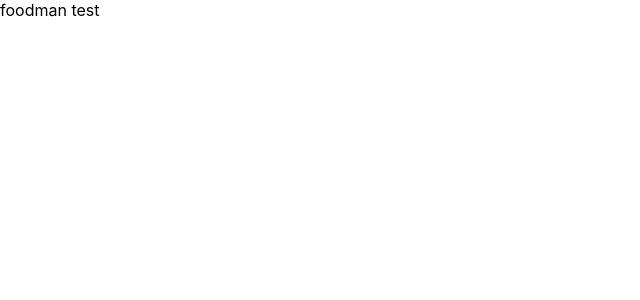
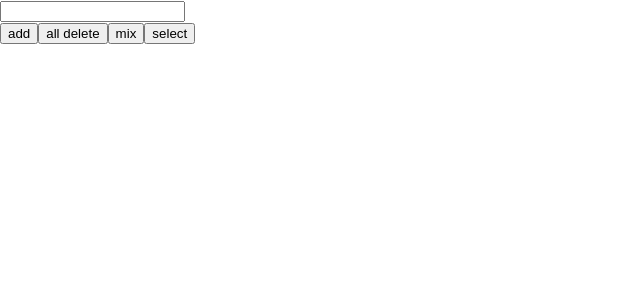
Before and after one commit to recordboy/foodboy, a React (Create React App) app: page / in a window 1280 px wide. Shown: the top 300 px of the page, without its empty margins (0-640 px from the left). Built offline with nearby package versions, Linux system fonts and the light colour scheme.

Commit message:
컴포넌트 분할

```diff
--- a/src/App.tsx
+++ b/src/App.tsx
@@ -1,10 +1,12 @@
 import React from 'react';
-import FoodHeader from './components/FoodHeader';
+import FoodForm from './components/FoodForm';
+import FoodList from './components/FoodList';
 
 function App() {
   return (
     <div className="App">
-      <FoodHeader />
+      <FoodForm />
+      <FoodList />
     </div>
   );
 }
--- /dev/null
+++ b/src/components/FoodForm.tsx
@@ -0,0 +1,20 @@
+import React, { Component } from 'react';
+
+class FoodForm extends Component {
+	render() {
+		return (
+			<div className="header">
+				<input type="text" id="input-txt" className="inputTxt" />
+				<div className="btnArea">
+					<button type="button" id="btn-add" className="btnAdd">add</button>
+					<button type="button" id="btn-all-del" className="btnAllDel">all delete</button>
+					<button type="button" id="btn-mix" className="btnMix">mix</button>
+					<button type="button" id="btn-select" className="btnSelect">select</button>
+				</div>
+			</div>
+		)
+	}
+
+}
+
+export default FoodForm;
--- a/src/components/FoodHeader.tsx
+++ /dev/null
@@ -1,12 +0,0 @@
-import React, { Component } from 'react';
-
-class FoodHeader extends Component {
-    render() {
-        return(
-            <div>foodman test</div>
-        )
-    }
-
-}
-
-export default FoodHeader;
--- /dev/null
+++ b/src/components/FoodList.tsx
@@ -0,0 +1,12 @@
+import React, { Component } from 'react';
+
+class FoodList extends Component {
+  render() {
+    return (
+      <ul id="list-food" className="listFood"></ul>
+    )
+  }
+
+}
+
+export default FoodList;
```
